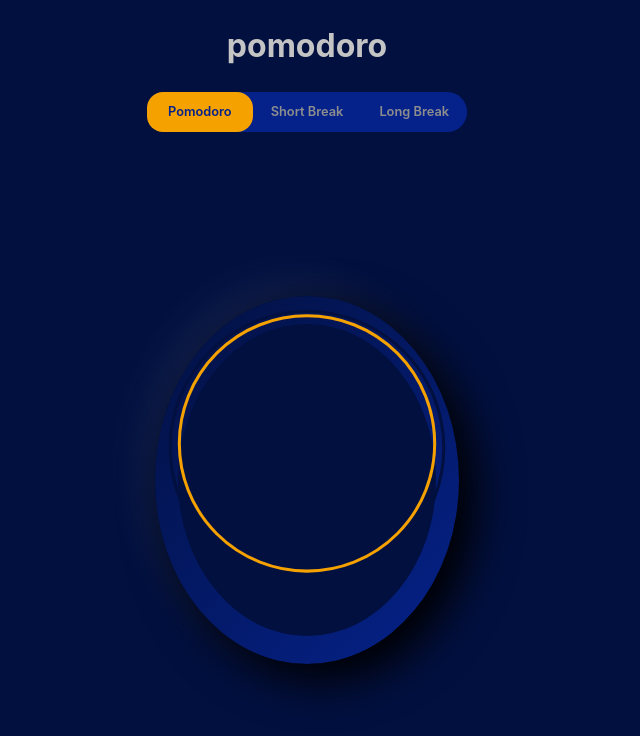
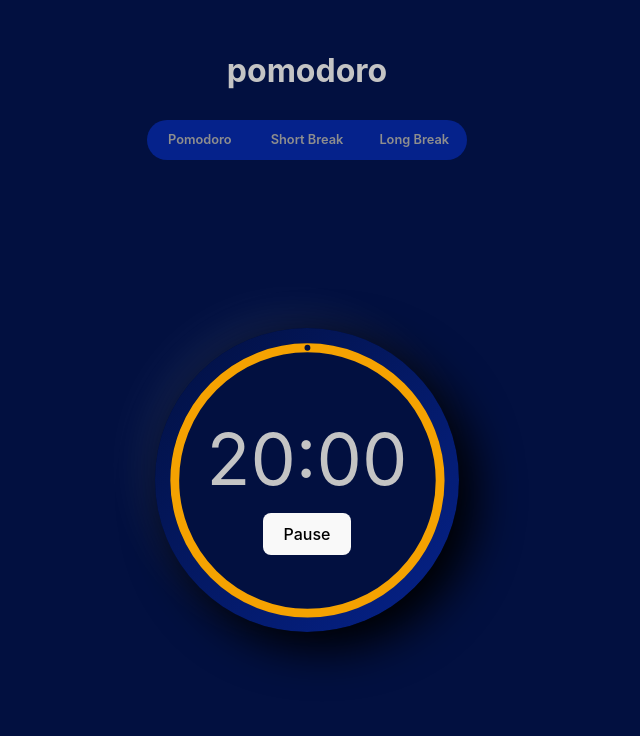
Before and after one commit to Mhmd-S/Pomodoro, a React (Vite) app: page / in a window 1280 px wide. Shown: the top 736 px of the page, without its empty margins (333-973 px from the left). Built offline with nearby package versions, Linux system fonts and the light colour scheme.

Commit message:
Added the styling and the main functionality for the ring around the timer.

```diff
--- a/src/App.css
+++ b/src/App.css
@@ -24,7 +24,7 @@
   height: 20%;
   display: flex;
   flex-direction: column;
-  justify-content: space-evenly;
+  justify-content: flex-end;
   align-items: center;
 }
 
@@ -37,6 +37,7 @@
   display: flex;
   width: 25%;
   height: 25%;
+  margin-top: 2rem;
   justify-content: space-between;
   background-color: var(--lightblue);
   border-radius: 1.5rem;
@@ -75,7 +76,7 @@
 .App-Body-Timer {
   position: relative;
   width: 20%;
-  height: 50%;
+  aspect-ratio: 1;
   padding: 1.5rem;
   background-image: linear-gradient(135deg, var(--blue), var(--lightblue));
   border-radius: 100%;
@@ -98,16 +99,16 @@
 .App-Body-Timer::before {
   content: "";
   position: absolute;
-  width: 85%;
-  height: 85%;
+  width: 90%;
+  height: 90%;
   border-radius: 100%;
   background-color: var(--blue);
 }
 
 .App-Body-Timer-Ring {
   position: absolute;
-  height: 100%;
-  width: 100%;
+  height: 97%;
+  width: 97%;
 }
 
 .App-Body-Timer-Ring-Circle {
@@ -116,20 +117,33 @@
 }
 
 .App-Body-Timer-Ring-PathElapsed {
-  stroke-width: 1px;
+  stroke-width: 3px;
   stroke: var(--orange);
 }
 
 .App-Body-Timer-Ring-SVG {
-  transform: scale(-1);
+  transform: scale(1);
 }
 
 .App-Body-Timer-Ring-Remaining{
   color: var(--blue);
-  stroke-width: 1px;
+  stroke-width: 2px;
   stroke-linecap: round;
+  fill-rule: nonzero;
   transform: rotate(90deg);
   transform-origin: center;
   transition: 1s linear all;
   stroke: currentColor;
 }
+
+.App-Body-Timer-Display {
+  color: var(--white);
+  z-index: 1;
+  width: 100%;
+  text-align: center;
+  font-size: 4.5rem;
+}
+
+.App-Timer-Pause {
+  z-index: 1;
+}
--- a/src/App.jsx
+++ b/src/App.jsx
@@ -5,7 +5,9 @@ function App() {
 
   const [pomoTimer, setPomoTimer] = useState(1200);
   const [pause, setPause] = useState(true);
-  const [timerMode, setTimerMode] = useState(0); // 0 = pomodoro, 1 = short break, 2 = long break
+  const [timerMode, setTimerMode] = useState(1200); // 0 = pomodoro, 1 = short break, 2 = long break
+
+  let leftTime = 0;
 
   const decrementTimer = () => {
     setPomoTimer(pomoTimer-1);
@@ -15,15 +17,15 @@ function App() {
 
     if (mode == 0 && timerMode !== 0){
       setPomoTimer(1200); //1200
-      setTimerMode(0);
+      setTimerMode(1200);
       setPause(true);
     } else if (mode == 1 && timerMode !== 1){
       setPomoTimer(300); // 300
-      setTimerMode(1);
+      setTimerMode(300);
       setPause(true);
     } else if (mode == 2 && timerMode !== 2){
       setPomoTimer(600); // 600
-      setTimerMode(2);
+      setTimerMode(600);
       setPause(true);
     }
   }
@@ -31,6 +33,7 @@ function App() {
   useEffect(()=>{
     if(pause){return;}
     const timerActive = setInterval(decrementTimer, 1000);
+    leftTime = ((300 - pomoTimer) / 283) + " 283";
     return () => clearInterval(timerActive);
   },[decrementTimer])
 
@@ -39,21 +42,21 @@ function App() {
       <div className="App-Header">
         <h1 className="App-Header-Title">pomodoro</h1>
         <ul className="App-Header-Modes">
-          <li className={timerMode == 0 && "Mode-Active"} onClick={()=>handleTimerChange(0)}>Pomodoro</li>
-          <li className={timerMode == 1 && "Mode-Active"} onClick={()=>handleTimerChange(1)}>Short Break</li>
-          <li className={timerMode == 2 && "Mode-Active"} onClick={()=>handleTimerChange(2)}>Long Break</li>
+          <li className={timerMode == 0 ? "Mode-Active" : undefined} onClick={()=>handleTimerChange(0)}>Pomodoro</li>
+          <li className={timerMode == 1 ? "Mode-Active" : undefined} onClick={()=>handleTimerChange(1)}>Short Break</li>
+          <li className={timerMode == 2 ? "Mode-Active" : undefined} onClick={()=>handleTimerChange(2)}>Long Break</li>
         </ul>
       </div>
       <div className="App-Body">
         <div className="App-Body-Timer">
-          <div class="App-Body-Timer-Ring">
-            <svg class="App-Body-Timer-Ring-SVG" viewBox="0 0 100 100" xmlns="http://www.w3.org/2000/svg">
-              <g class="App-Body-Timer-Ring-Circle">
-                <circle class="App-Body-Timer-Ring-PathElapsed" cx="50" cy="51.5" r="42" />
+          <div className="App-Body-Timer-Ring">
+            <svg className="App-Body-Timer-Ring-SVG" viewBox="0 0 100 100" xmlns="http://www.w3.org/2000/svg">
+              <g className="App-Body-Timer-Ring-Circle">
+                <circle className="App-Body-Timer-Ring-PathElapsed" cx="50" cy="50" r="45" />
                 <path
                   id="base-timer-path-remaining"
-                  stroke-dasharray="283"
-                  class={"App-Body-Timer-Ring-Remaining"}
+                  strokeDasharray={(((timerMode-pomoTimer) / timerMode) * 283).toFixed(0) + " 283"}
+                  className="App-Body-Timer-Ring-Remaining"
                   d="
                   M 50, 50
                   m -45, 0
```
